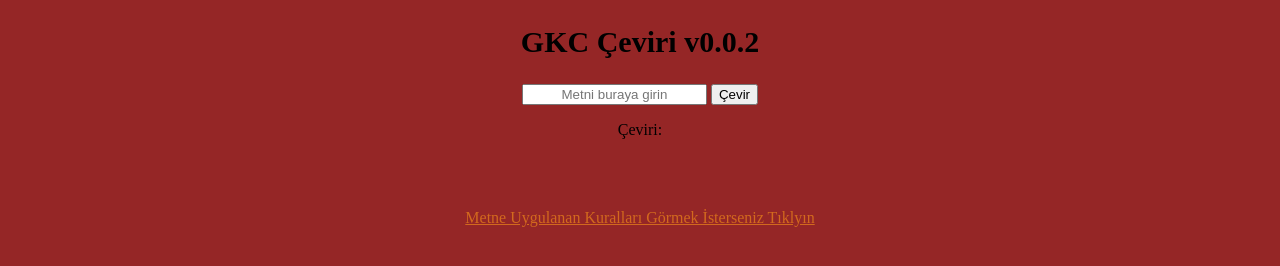
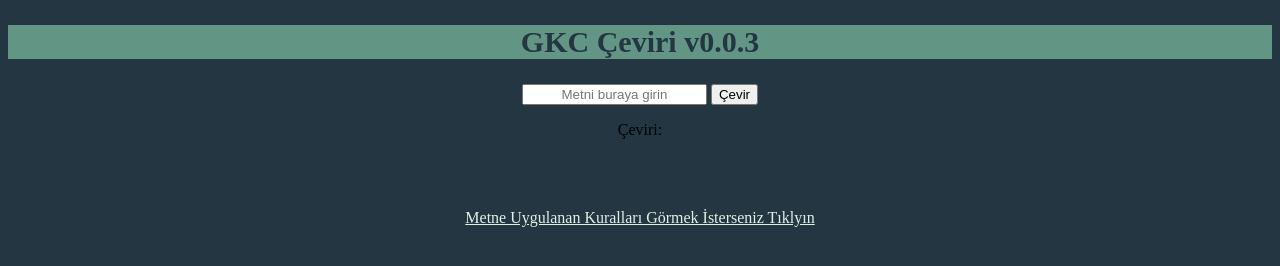
Before and after one commit to ttpweb/gardazlator, a website: page index.html in a window 1280 px wide. Drawn offline with Linux system fonts and the light colour scheme.

Commit message:
Add files via upload

```diff
--- a/index.html
+++ b/index.html
@@ -7,7 +7,7 @@
     <title>GKC Çeviri</title>
 </head>
 <body>
-<h2>GKC Çeviri v0.0.2</h2>
+<h2>GKC Çeviri v0.0.3</h2>
 <input type="text" id="inputText" placeholder="Metni buraya girin">
 <button onclick="handleTextChange()">Çevir</button>
 <p >Çeviri: <span id="outputText"></span></p>
@@ -15,12 +15,14 @@
 <a class="text" href="rules.html">Metne Uygulanan Kuralları Görmek İsterseniz Tıklyın</a>
 <script>
     function transformText(text) {
-        let result = text.replace(/j/g, 'y');
+        let result = text.replace(/y/g, 'i');
+        result = result.replace(/j/g, 'y');
         result = result.replace(/sz/g, 'ş');
         result = result.replace(/cz/g, 'ç');
         result = result.replace(/dz/g, 'c');
         result = result.replace(/w/g, 'v');
         //result = result.replace(/z/g, 'j');
+        result = result.replace(/ch/g, 'h');
         result = result.replace(/ch/g, 'h');
         //result = result.replace(/y/g, 'i');//biraz bozuk
 
--- a/package.json
+++ b/package.json
@@ -1,6 +1,6 @@
 {
   "name": "webProject1",
-  "version": "1.0.0",
+  "version": "0.0.3",
   "description": "",
   "main": "index.js",
   "scripts": {
--- a/rules_styles.css
+++ b/rules_styles.css
@@ -1,16 +1,22 @@
 html{
-    background-color: #952626;
+    background-color: #243642;
 
 }
 
+h2{
+    font-size: 30px;
+    text-align: center;
+    background-color:  #629584;
+    color: #243642;
+}
 .rule_text{
     font-size: 20px;
-    color: coral;
+    color: #E2F1E7;
     align-content: center;
 }
 
 .text{
-    color: chocolate;
+    color: #387478;
     align-content: center;
 }
 
--- a/styles.css
+++ b/styles.css
@@ -1,13 +1,15 @@
 html{
-    background-color: #952626;
+    background-color: #243642;
 }
 
 h2{
     font-size: 30px;
     text-align: center;
+    background-color:  #629584;
+    color: #243642;
 }
 .text{
-    color: chocolate;
+    color: #E2F1E7;
 }
 
 *{
```
Also changed, not shown: qodana.yaml (added, +29 -0 lines).
